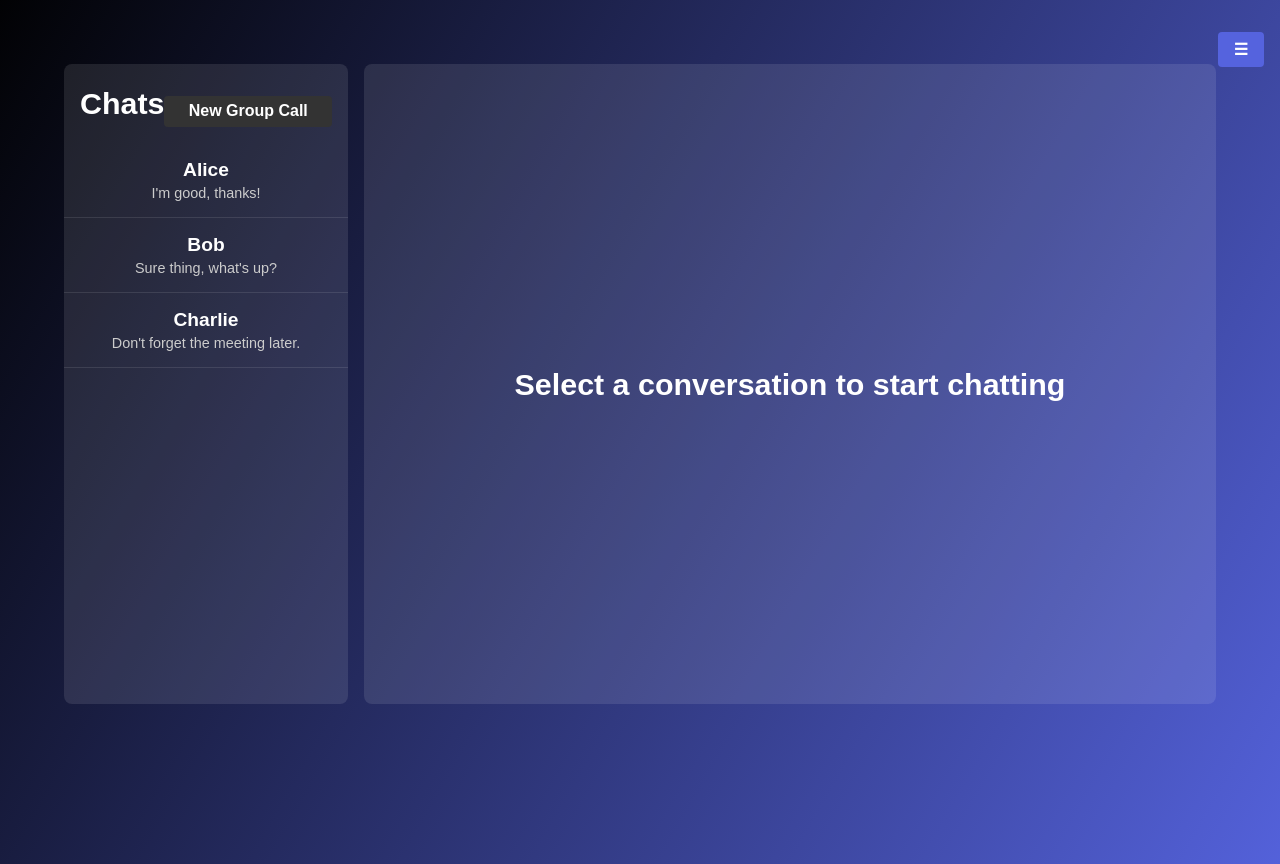
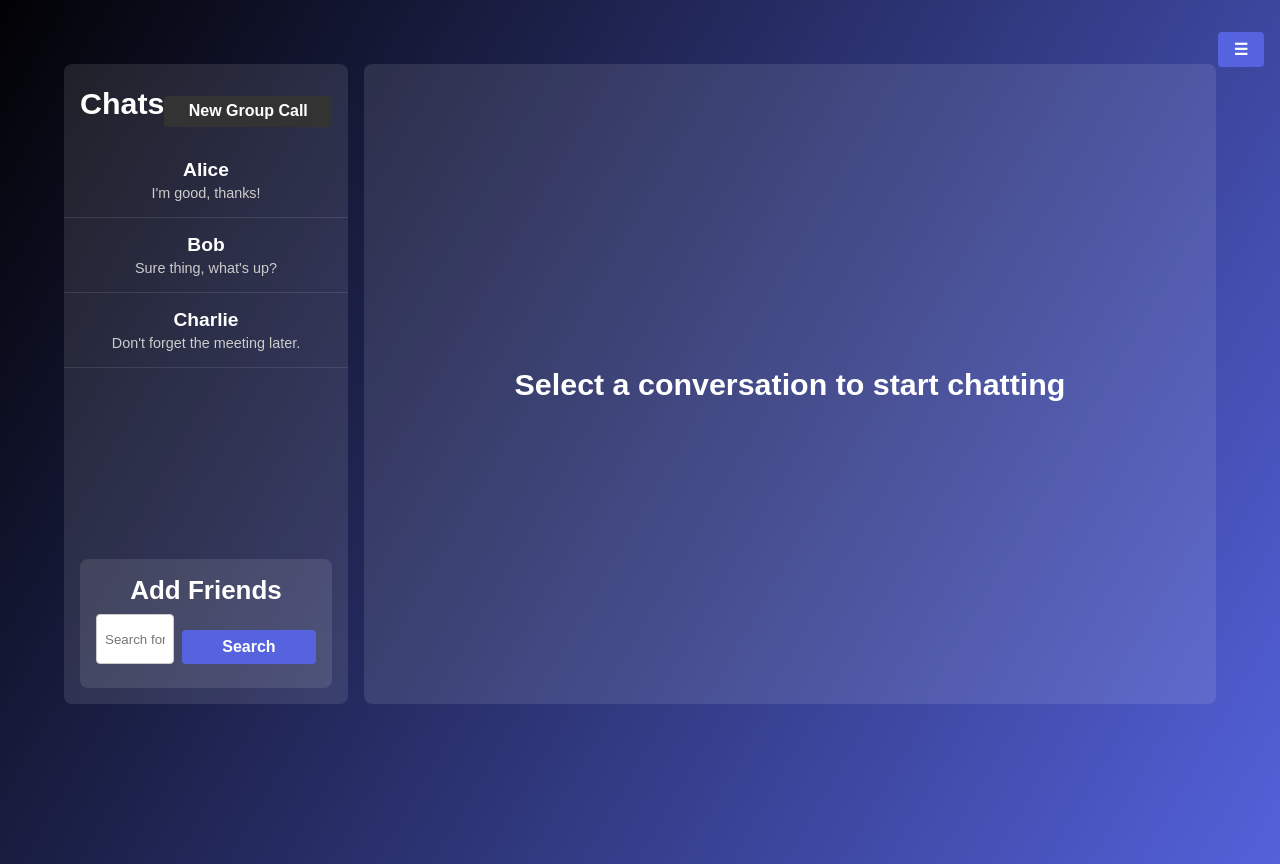
Before and after one commit to chysom9/CryptLink, a React (Create React App) app in the folder cryptlinkapp/: page /messaging in a window 1280 px wide. Shown: the top 864 px of the page. Built offline with nearby package versions, Linux system fonts and the light colour scheme.

Commit message:
messages updated

```diff
--- a/cryptlinkapp/src/JS/messaging.js
+++ b/cryptlinkapp/src/JS/messaging.js
@@ -131,6 +131,18 @@ function Messaging() {
   const [attachment, setAttachment] = useState(null); // Will store Base64 string
   const [status, setStatus] = useState("");
 
+  // Friend search state
+  const [searchQuery, setSearchQuery] = useState("");
+  const [friendResults, setFriendResults] = useState([]);
+
+  // Dummy registered users (simulate backend data)
+  const dummyRegisteredUsers = [
+    { id: 4, name: "Diana" },
+    { id: 5, name: "Eve" },
+    { id: 6, name: "Frank" },
+    { id: 7, name: "Grace" },
+  ];
+
   const toggleMenu = () => {
     setIsMenuOpen(!isMenuOpen);
   };
@@ -147,7 +159,7 @@ function Messaging() {
   // Simulate encryption using base64 for text messages
   const encryptMessage = (msg) => btoa(msg);
 
-  // Handle attachment file input change
+  // Handle file attachment change
   const handleAttachmentChange = (e) => {
     const file = e.target.files[0];
     if (file) {
@@ -160,6 +172,7 @@ function Messaging() {
     }
   };
 
+  // Handle sending a new message with optional attachment
   const handleSendMessage = async (e) => {
     e.preventDefault();
     if (!newMessage.trim() && !attachment) {
@@ -170,18 +183,14 @@ function Messaging() {
       setStatus("No conversation selected.");
       return;
     }
-
-    // Encrypt text message
     const encryptedText = newMessage.trim() ? encryptMessage(newMessage) : "";
-    // For the attachment, we already have a base64 string in 'attachment'
     const payload = {
-      recipient: selectedConversation.name, // or email
+      recipient: selectedConversation.name,
       message: encryptedText,
-      attachment: attachment, // May be null if no attachment is selected
+      attachment: attachment, // May be null if no file attached
     };
 
     try {
-      // Simulate sending message to backend
       await axios.post("https://localhost:8443/api/messages/send", payload);
       // Update local conversation data
       const updatedConversations = conversations.map((conv) => {
@@ -190,10 +199,7 @@ function Messaging() {
             ...conv,
             messages: [
               ...conv.messages,
-              {
-                sender: "You",
-                text: newMessage || (attachment ? "[File Attached]" : ""),
-              },
+              { sender: "You", text: newMessage || (attachment ? "[File Attached]" : "") },
             ],
           };
         }
@@ -207,6 +213,29 @@ function Messaging() {
       console.error("Error sending message:", error);
       setStatus("Failed to send message.");
     }
+  };
+
+  // Friend search handlers
+  const handleSearchChange = (e) => {
+    setSearchQuery(e.target.value);
+  };
+
+  const handleFriendSearch = () => {
+    const results = dummyRegisteredUsers.filter((user) =>
+      user.name.toLowerCase().includes(searchQuery.toLowerCase())
+    );
+    setFriendResults(results);
+  };
+
+  const handleAddFriend = (friend) => {
+    alert(`${friend.name} added as a friend!`);
+    // Add friend to conversation list if not already present
+    if (!conversations.find((conv) => conv.name === friend.name)) {
+      const newConv = { id: Date.now(), name: friend.name, messages: [] };
+      setConversations([...conversations, newConv]);
+    }
+    setSearchQuery("");
+    setFriendResults([]);
   };
 
   return (
@@ -223,20 +252,19 @@ function Messaging() {
                 Home
               </Link>
             </li>
-
             <li>
               <Link to="/file_storage" onClick={() => setIsMenuOpen(false)}>
                 File Storage
               </Link>
             </li>
-            {/* You can add more links here if needed */}
+            {/* Additional links can be added here */}
           </ul>
         </nav>
       </div>
 
       {/* TWO-COLUMN LAYOUT */}
       <div className="messaging-wrapper">
-        {/* LEFT: Conversations Panel */}
+        {/* LEFT COLUMN: Conversations Panel and Add Friends Section */}
         <div className="conversations-panel">
           <div className="conversations-header">
             <h3>Chats</h3>
@@ -244,8 +272,7 @@ function Messaging() {
           </div>
           <div className="conversations-list">
             {conversations.map((conv) => {
-              const lastMsg =
-                conv.messages[conv.messages.length - 1]?.text || "";
+              const lastMsg = conv.messages[conv.messages.length - 1]?.text || "";
               return (
                 <div
                   key={conv.id}
@@ -260,9 +287,34 @@ function Messaging() {
               );
             })}
           </div>
+          {/* Add Friends Section */}
+          <div className="add-friends-section">
+            <h4>Add Friends</h4>
+            <div className="friend-search">
+              <input
+                type="text"
+                placeholder="Search for users..."
+                value={searchQuery}
+                onChange={handleSearchChange}
+              />
+              <button className="search-btn" onClick={handleFriendSearch}>
+                Search
+              </button>
+            </div>
+            <div className="friend-results">
+              {friendResults.map((friend) => (
+                <div key={friend.id} className="friend-item">
+                  <span>{friend.name}</span>
+                  <button className="add-btn" onClick={() => handleAddFriend(friend)}>
+                    Add
+                  </button>
+                </div>
+              ))}
+            </div>
+          </div>
         </div>
 
-        {/* RIGHT: Chat Panel */}
+        {/* RIGHT COLUMN: Chat Panel */}
         <div className="chat-panel">
           {selectedConversation ? (
             <>
@@ -273,9 +325,7 @@ function Messaging() {
                 {selectedConversation.messages.map((msg, index) => (
                   <div
                     key={index}
-                    className={`message-bubble ${
-                      msg.sender === "You" ? "sent" : "received"
-                    }`}
+                    className={`message-bubble ${msg.sender === "You" ? "sent" : "received"}`}
                   >
                     <p className="message-sender">{msg.sender}</p>
                     <p className="message-text">{msg.text}</p>
--- a/cryptlinkapp/src/css/messaging.css
+++ b/cryptlinkapp/src/css/messaging.css
@@ -1,6 +1,4 @@
-/* messaging.css */
-
-/* Overall container with gradient background */
+/* Overall container */
 .messages-container {
   position: relative;
   display: flex;
@@ -85,7 +83,7 @@
   flex-grow: 1;
 }
 
-/* Conversations Panel (left) */
+/* Conversations Panel */
 .conversations-panel {
   background-color: rgba(255, 255, 255, 0.1);
   width: 25%;
@@ -141,7 +139,61 @@
   color: #ccc;
 }
 
-/* Chat Panel (right) */
+/* Add Friends Section */
+.add-friends-section {
+  margin: 1rem;
+  padding: 1rem;
+  background-color: rgba(255, 255, 255, 0.1);
+  border-radius: 8px;
+}
+.add-friends-section h4 {
+  margin: 0 0 0.5rem 0;
+}
+.friend-search {
+  display: flex;
+  margin-bottom: 0.5rem;
+}
+.friend-search input[type="text"] {
+  width: calc(100% - 110px);
+  padding: 0.5rem;
+  border: 1px solid #ccc;
+  border-radius: 4px;
+  margin-right: 0.5rem;
+}
+.friend-search button.search-btn {
+  padding: 0.5rem 1rem;
+  border: none;
+  border-radius: 4px;
+  background-color: #5563DE;
+  color: #fff;
+  cursor: pointer;
+}
+.friend-search button.search-btn:hover {
+  background-color: #4151c9;
+}
+.friend-results {
+  margin-top: 0.5rem;
+}
+.friend-item {
+  display: flex;
+  justify-content: space-between;
+  align-items: center;
+  padding: 0.5rem 0;
+  border-bottom: 1px solid rgba(255, 255, 255, 0.2);
+}
+.friend-item button.add-btn {
+  padding: 0.3rem 0.6rem;
+  border: none;
+  border-radius: 4px;
+  background-color: #5563DE;
+  color: #fff;
+  cursor: pointer;
+}
+.friend-item button.add-btn:hover {
+  background-color: #4151c9;
+}
+
+/* Chat Panel */
 .chat-panel {
   background-color: rgba(255, 255, 255, 0.1);
   width: 75%;
@@ -186,7 +238,6 @@
 .message-text {
   margin: 0;
 }
-/* Chat input area */
 .chat-input {
   display: flex;
   padding: 1rem;
@@ -212,31 +263,23 @@
 .chat-input button:hover {
   background-color: #4151c9;
 }
-
-/* Attachment input styling */
 .attachment-input {
   margin-top: 0.5rem;
   font-size: 0.9rem;
 }
-
-/* If no conversation is selected */
+.attachment-preview {
+  margin-top: 0.5rem;
+  font-size: 0.85rem;
+  color: #ccc;
+}
 .no-conversation {
   flex-grow: 1;
   display: flex;
   align-items: center;
   justify-content: center;
 }
-
-/* Status text */
 .status {
   margin: 0.5rem 1rem;
   font-size: 0.95rem;
   color: #fff;
 }
-
-/* Optional: preview of attachment (show file name snippet) */
-.attachment-preview {
-  margin-top: 0.5rem;
-  font-size: 0.85rem;
-  color: #ccc;
-}
```
